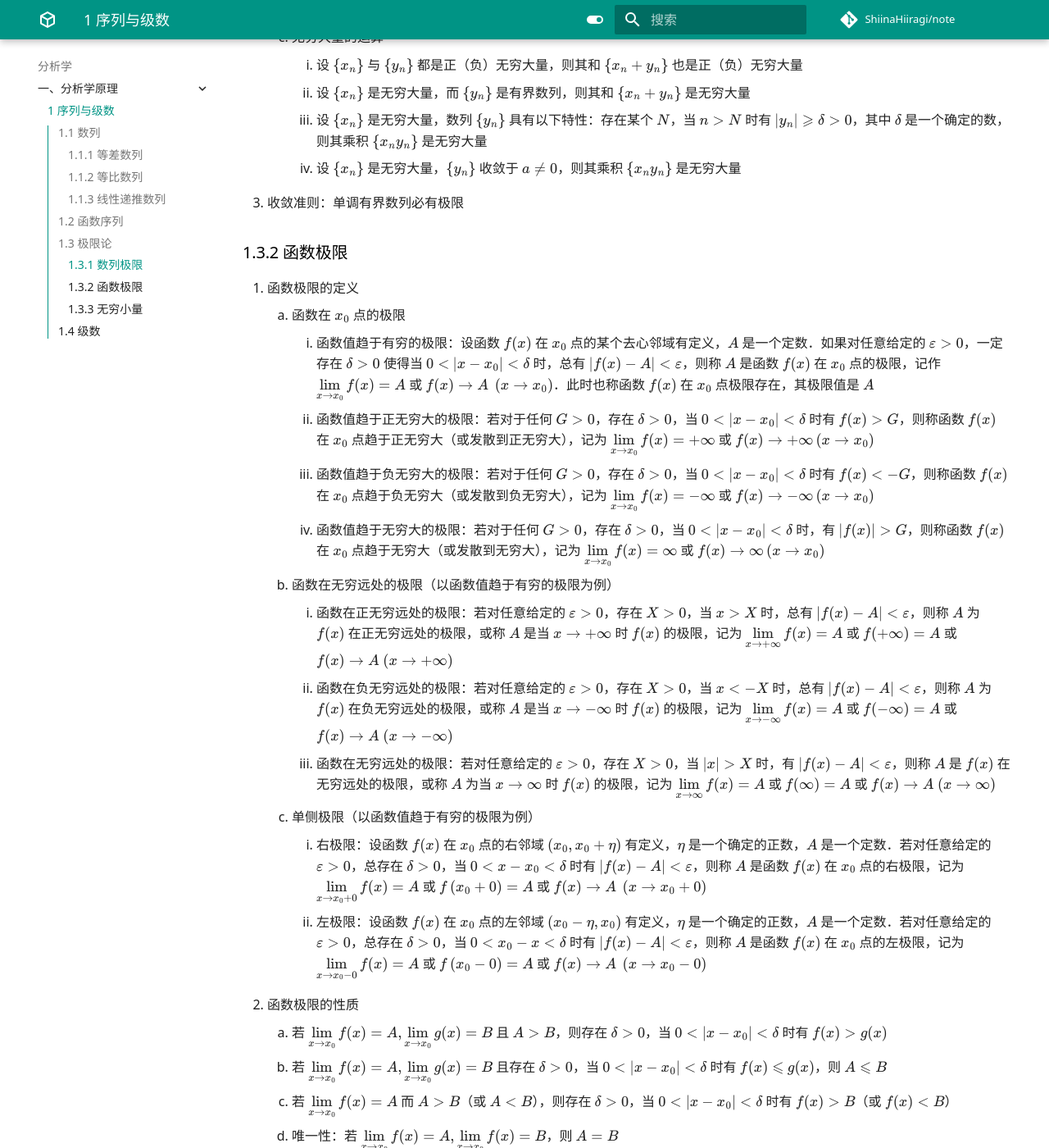
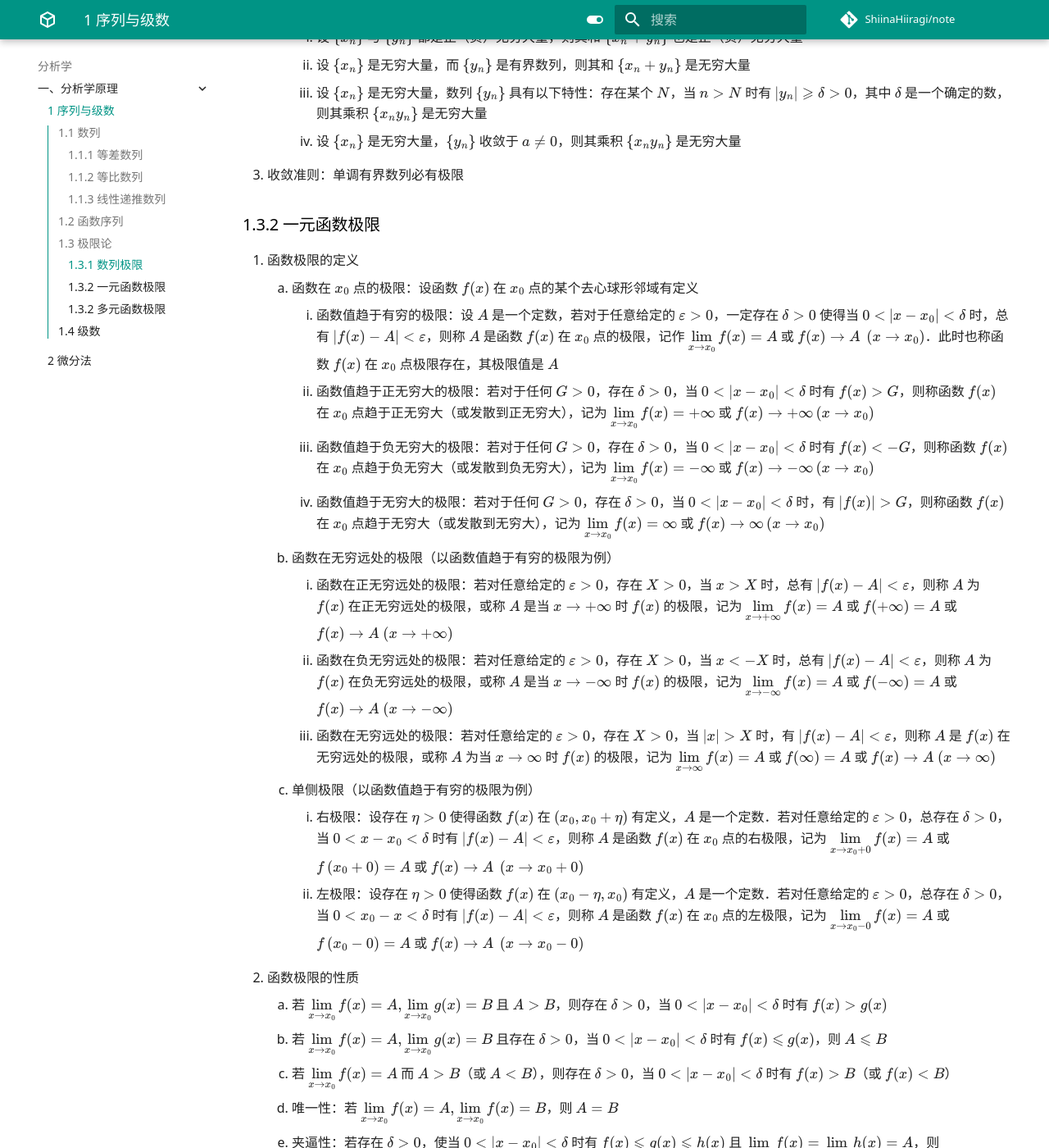
Before and after one commit to ShiinaHiiragi/note, an MkDocs documentation site: the page built from docs/anly/princ/seq.md, in a window 1280 px wide and 1400 px high, scrolled down 5521 px. Shown: the whole window at 82% size. Built offline with MkDocs 1.6.1 and Material for MkDocs 9.7.7, drawn with Linux system fonts in a browser that asks for light colours; comment, search, counter and statistics services are not loaded; some of the changed text lies outside the part shown.

Commit message:
fix anly

```diff
--- a/docs/anly/princ/seq.md
+++ b/docs/anly/princ/seq.md
@@ -121,9 +121,8 @@
 ## 1.3 极限论
 ### 1.3.1 数列极限
 1. 数列极限：设 $\left\{x_{n}\right\}$ 是一个数列，$a$ 是实数．若对任意给定的 $\varepsilon>0$，总存在一个正整数 $N$，当 $n>N$ 时都有 $\left|x_{n}-a\right|<\varepsilon$，则称 $a$ 是数列 $\left\{x_{n}\right\}$ 的极限，或称数列 $\left\{x_{n}\right\}$ 收敛于 $a$ 记为 ${\displaystyle \lim _{n \rightarrow \infty} x_{n}=a}$ 或 $x_{n} \rightarrow a \ (n \rightarrow \infty)$．此时也称数列 $\left\{x_{n}\right\}$ 极限存在
-    1. 邻域定义的等价形式：对任意给定的邻域 $O(a, \varepsilon)$，一定存在正整数 $N$，当 $n>N$ 时，$x_{n} \in O(a, \varepsilon)$
-    2. 无穷小量：当 ${\displaystyle \lim _{n \rightarrow \infty} x_{n}=0}$ 时，称数列 $x_n$ 为无穷小量
-    3. 数列极限的性质
+    1. 无穷小量：当 ${\displaystyle \lim _{n \rightarrow \infty} x_{n}=0}$ 时，称数列 $x_n$ 为无穷小量
+    2. 数列极限的性质
         1. 保序性：若 ${\displaystyle \lim _{n \rightarrow \infty} x_{n}=a, \lim _{n \rightarrow \infty} y_{n}=b}$ 且 $a>b$，则总存在正整数 $N$，当 $n>N$ 时，不等式 $x_{n}>y_{n}$ 成立
             - 若 ${\displaystyle \lim _{n \rightarrow \infty} x_{n}=a, \lim _{n \rightarrow \infty} y_{n}=b}$，且存在正整数 $N$ 使得当 $n>N$ 时，不等式 $x_{n}>y_{n}$ 都成立，则 $a \geqslant b$
             - 若 ${\displaystyle \lim _{n \rightarrow \infty} x_{n}=a}$ 且 $a>b$（其中 $b$ 为常数），则存在正整数 $N$，当 $n>N$ 时有 $x_{n}>b$
@@ -146,10 +145,10 @@
         4. 设 $\left\{x_{n}\right\}$ 是无穷大量，$\left\{y_{n}\right\}$ 收敛于 $a \neq 0$，则其乘积 $\left\{x_{n} y_{n}\right\}$ 是无穷大量
 3. 收敛准则：单调有界数列必有极限
 
-### 1.3.2 函数极限
+### 1.3.2 一元函数极限
 1. 函数极限的定义
-    1. 函数在 $x_{0}$ 点的极限
-        1. 函数值趋于有穷的极限：设函数 $f(x)$ 在 $x_{0}$ 点的某个去心邻域有定义，$A$ 是一个定数．如果对任意给定的 $\varepsilon>0$，一定存在 $\delta>0$ 使得当 $0<$ $\left|x-x_{0}\right|<\delta$ 时，总有 $|f(x)-A|<\varepsilon$，则称 $A$ 是函数 $f(x)$ 在 $x_{0}$ 点的极限，记作 ${\displaystyle \lim _{x \rightarrow x_{0}} f(x)=A}$ 或 $f(x) \rightarrow A \ \left(x \rightarrow x_{0}\right)$．此时也称函数 $f(x)$ 在 $x_{0}$ 点极限存在，其极限值是 $A$
+    1. 函数在 $x_{0}$ 点的极限：设函数 $f(x)$ 在 $x_{0}$ 点的某个去心球形邻域有定义
+        1. 函数值趋于有穷的极限：设 $A$ 是一个定数，若对于任意给定的 $\varepsilon>0$，一定存在 $\delta>0$ 使得当 $0<$ $\left|x-x_{0}\right|<\delta$ 时，总有 $|f(x)-A|<\varepsilon$，则称 $A$ 是函数 $f(x)$ 在 $x_{0}$ 点的极限，记作 ${\displaystyle \lim _{x \rightarrow x_{0}} f(x)=A}$ 或 $f(x) \rightarrow A \ \left(x \rightarrow x_{0}\right)$．此时也称函数 $f(x)$ 在 $x_{0}$ 点极限存在，其极限值是 $A$
         2. 函数值趋于正无穷大的极限：若对于任何 $G>0$，存在 $\delta>0$，当 $0<\left|x-x_{0}\right|<\delta$ 时有 $f(x)>G$，则称函数 $f(x)$ 在 $x_{0}$ 点趋于正无穷大（或发散到正无穷大），记为 ${\displaystyle \lim _{x \rightarrow x_{0}} f(x)=+\infty}$ 或 $f(x) \rightarrow+\infty\left(x \rightarrow x_{0}\right)$
         3. 函数值趋于负无穷大的极限：若对于任何 $G>0$，存在 $\delta>0$，当 $0<\left|x-x_{0}\right|<\delta$ 时有 $f(x)<-G$，则称函数 $f(x)$ 在 $x_{0}$ 点趋于负无穷大（或发散到负无穷大），记为 ${\displaystyle \lim _{x \rightarrow x_{0}} f(x)=-\infty}$ 或 $f(x) \rightarrow-\infty\left(x \rightarrow x_{0}\right)$
         4. 函数值趋于无穷大的极限：若对于任何 $G>0$，存在 $\delta>0$，当 $0<\left|x-x_{0}\right|<\delta$ 时，有 $|f(x)|>G$，则称函数 $f(x)$ 在 $x_{0}$ 点趋于无穷大（或发散到无穷大），记为 ${\displaystyle \lim _{x \rightarrow x_{0}} f(x)=\infty}$ 或 $f(x) \rightarrow \infty\left(x \rightarrow x_{0}\right)$
@@ -158,8 +157,8 @@
         2. 函数在负无穷远处的极限：若对任意给定的 $\varepsilon>0$，存在 $X>0$，当 $x<-X$ 时，总有 $|f(x)-A|<\varepsilon$，则称 $A$ 为 $f(x)$ 在负无穷远处的极限，或称 $A$ 是当 $x \rightarrow-\infty$ 时 $f(x)$ 的极限，记为 ${\displaystyle \lim _{x \rightarrow-\infty} f(x)=A}$ 或 $f(-\infty)=A$ 或 $f(x) \rightarrow A \ (x \rightarrow-\infty)$
         3. 函数在无穷远处的极限：若对任意给定的 $\varepsilon>0$，存在 $X>0$，当 $|x|>X$ 时，有 $|f(x)-A|<\varepsilon$，则称 $A$ 是 $f(x)$ 在无穷远处的极限，或称 $A$ 为当 $x \rightarrow \infty$ 时 $f(x)$ 的极限，记为 ${\displaystyle \lim _{x \rightarrow \infty} f(x)=A}$ 或 $f(\infty)=A$ 或 $f(x) \rightarrow A \ (x \rightarrow \infty)$
     3. 单侧极限（以函数值趋于有穷的极限为例）
-        1. 右极限：设函数 $f(x)$ 在 $x_{0}$ 点的右邻域 $\left(x_{0}, x_{0}+\eta\right)$ 有定义，$\eta$ 是一个确定的正数，$A$ 是一个定数．若对任意给定的 $\varepsilon>0$，总存在 $\delta>0$，当 $0<x-x_{0}<\delta$ 时有 $|f(x)-A|<\varepsilon$，则称 $A$ 是函数 $f(x)$ 在 $x_{0}$ 点的右极限，记为 ${\displaystyle \lim _{x \rightarrow x_{0}+0} f(x)=A}$ 或 $f\left(x_{0}+0\right)=A$ 或 $f(x) \rightarrow A \ \left(x \rightarrow x_{0}+0\right)$
-        2. 左极限：设函数 $f(x)$ 在 $x_{0}$ 点的左邻域 $\left(x_{0}-\eta, x_{0}\right)$ 有定义，$\eta$ 是一个确定的正数，$A$ 是一个定数．若对任意给定的 $\varepsilon>0$，总存在 $\delta>0$，当 $0<x_{0}-x<\delta$ 时有 $|f(x)-A|<\varepsilon$，则称 $A$ 是函数 $f(x)$ 在 $x_{0}$ 点的左极限，记为 ${\displaystyle \lim _{x \rightarrow x_{0}-0} f(x)=A}$ 或 $f\left(x_{0}-0\right)=A$ 或 $f(x) \rightarrow A \ \left(x \rightarrow x_{0}-0\right)$
+        1. 右极限：设存在 $\eta > 0$ 使得函数 $f(x)$ 在 $\left(x_{0}, x_{0}+\eta\right)$ 有定义，$A$ 是一个定数．若对任意给定的 $\varepsilon>0$，总存在 $\delta>0$，当 $0<x-x_{0}<\delta$ 时有 $|f(x)-A|<\varepsilon$，则称 $A$ 是函数 $f(x)$ 在 $x_{0}$ 点的右极限，记为 ${\displaystyle \lim _{x \rightarrow x_{0}+0} f(x)=A}$ 或 $f\left(x_{0}+0\right)=A$ 或 $f(x) \rightarrow A \ \left(x \rightarrow x_{0}+0\right)$
+        2. 左极限：设存在 $\eta > 0$ 使得函数 $f(x)$ 在 $\left(x_{0}-\eta, x_{0}\right)$ 有定义，$A$ 是一个定数．若对任意给定的 $\varepsilon>0$，总存在 $\delta>0$，当 $0<x_{0}-x<\delta$ 时有 $|f(x)-A|<\varepsilon$，则称 $A$ 是函数 $f(x)$ 在 $x_{0}$ 点的左极限，记为 ${\displaystyle \lim _{x \rightarrow x_{0}-0} f(x)=A}$ 或 $f\left(x_{0}-0\right)=A$ 或 $f(x) \rightarrow A \ \left(x \rightarrow x_{0}-0\right)$
 2. 函数极限的性质
     1. 若 ${\displaystyle \lim _{x \rightarrow x_{0}} f(x)=A, \lim _{x \rightarrow x_{0}} g(x)=B}$ 且 $A>B$，则存在 $\delta>0$，当 $0<\left|x-x_{0}\right|<\delta$ 时有 $f(x)>g(x)$
     2. 若 ${\displaystyle \lim _{x \rightarrow x_{0}} f(x)=A, \lim _{x \rightarrow x_{0}} g(x)=B}$ 且存在 $\delta>0$，当 $0<\left|x-x_{0}\right|<\delta$ 时有 $f(x) \leqslant$ $g(x)$，则 $A \leqslant B$
@@ -173,7 +172,8 @@
     2. 若 $B\neq 0$，则 ${\displaystyle \lim _{x \rightarrow x_{0}} \dfrac{f(x)}{g(x)}=\dfrac{A}{B}}$
     3. 若 $A=0$ 且 $g(x)$ 在某区间 $\left(x_{0}-\delta, x_{0}\right) \cup\left(x_{0}, x_{0}+\delta\right)$ 有界，则 ${\displaystyle \lim _{x \rightarrow x_{0}} f(x) g(x)=0}$
 4. 两个重要极限：${\displaystyle \lim _{x \rightarrow 0} \frac{\sin x}{x}=1}$ 与 ${\displaystyle \lim _{x \rightarrow \infty}\left(1+\frac{1}{x}\right)^{x}=\mathrm{e}}$
+5. 无穷小量
 
-### 1.3.3 无穷小量
+### 1.3.2 多元函数极限
 
 ## 1.4 级数
--- a/mkdocs.yml
+++ b/mkdocs.yml
@@ -155,6 +155,7 @@
   - 分析学:
     - 一、分析学原理:
       - 1 序列与级数: anly/princ/seq.md
+      - 2 微分法: anly/princ/diff.md
   - 语言学:
     - 一、形式语言:
       - 1 形式文法理论: lang/lang/gr.md
```
Also changed, not shown: other parts of docs/anly/princ/seq.md (+1 -1 lines), docs/anly/princ/diff.md (added, +7 -0 lines), docs/intro/toc.md (+3 -3 lines), docs/logic/set/zfc.md (+14 -14 lines), docs/top/point/space.md (+3 -5 lines).
